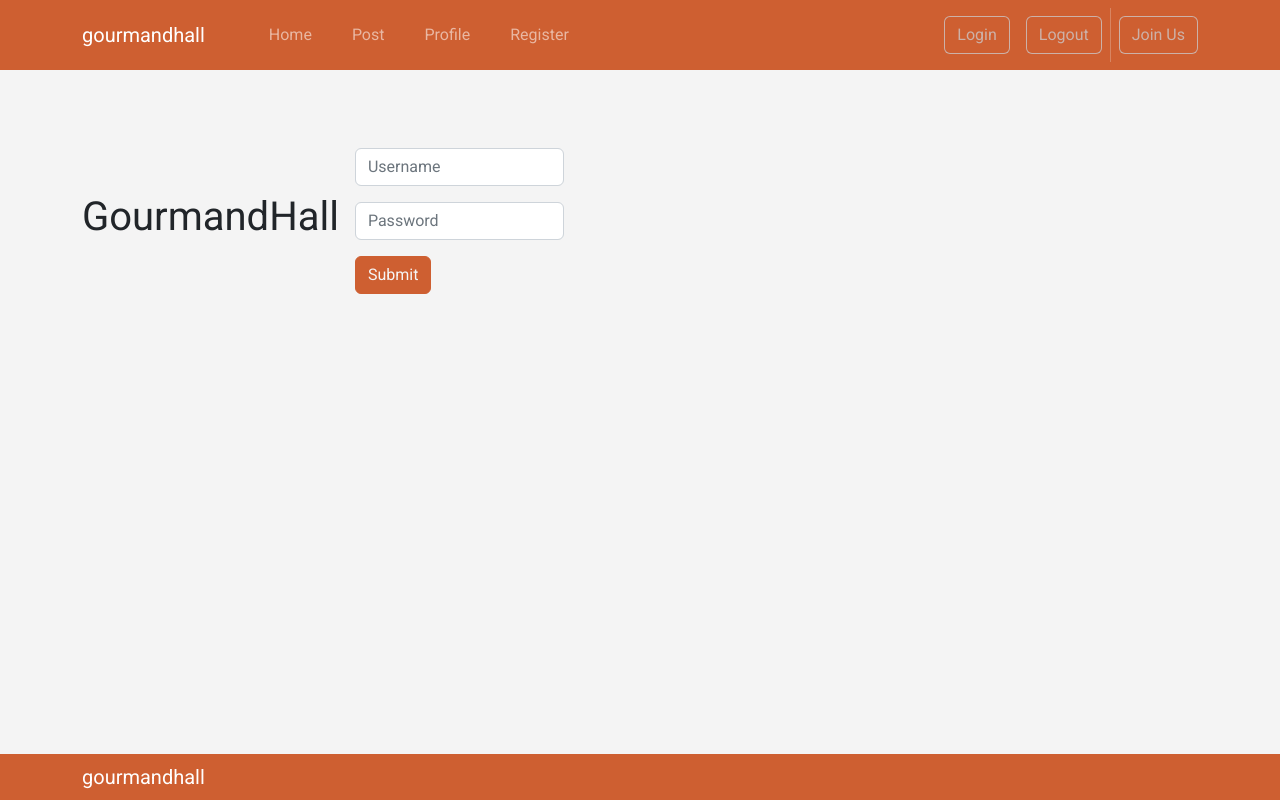
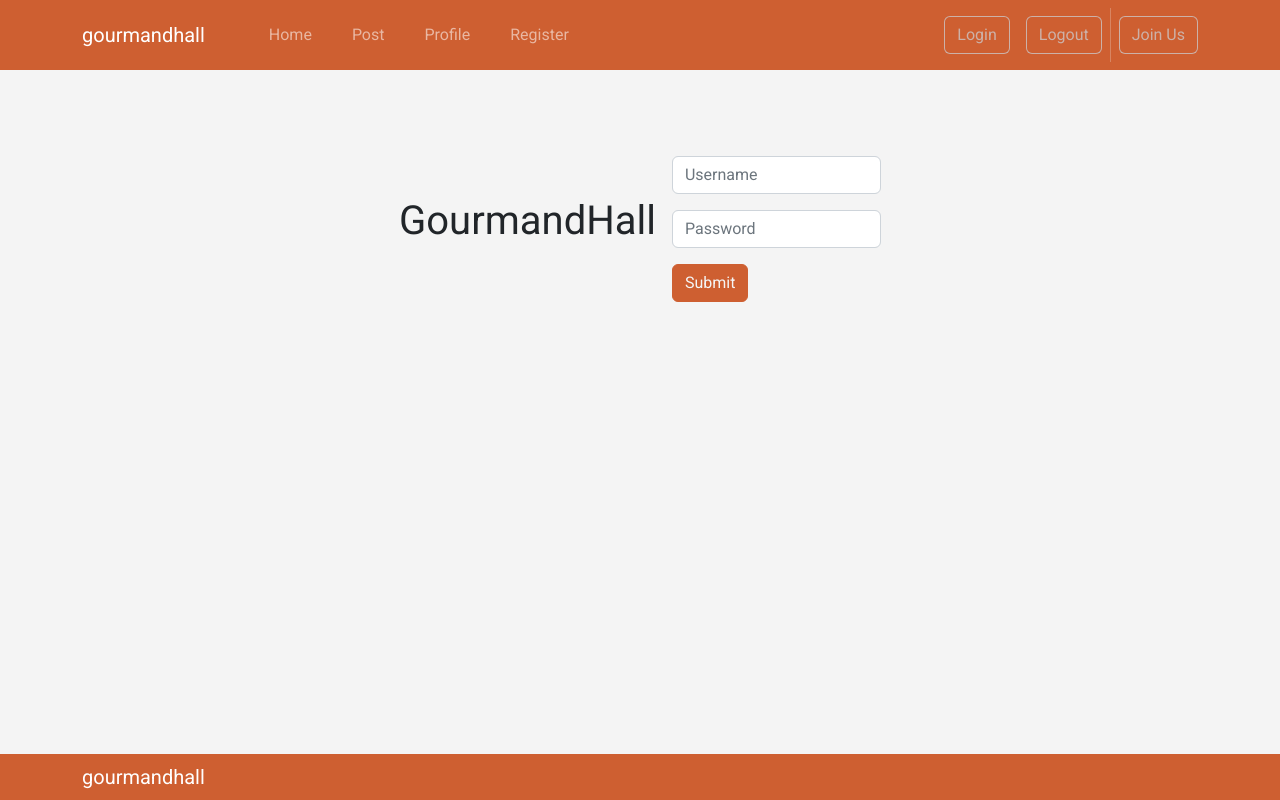
Before and after one commit to fabiojonathanarifin/gourmand-hall, a React (Create React App) app in the folder client/: page /login in a window 1280 px wide. Built offline with nearby package versions, Linux system fonts and the light colour scheme; no server answers.

Commit message:
added login error response

```diff
--- a/client/src/pages/LoginForm/LoginForm.jsx
+++ b/client/src/pages/LoginForm/LoginForm.jsx
@@ -42,13 +42,17 @@ function LoginForm() {
   }, []);
   // const notify = () => toast(notificationData);
   return (
-    <div className="centerItems mt-5">
+    <div className="center-items mt-5">
       <Stack direction="horizontal" gap={3}>
         <div>
           <h1>GourmandHall</h1>
         </div>
         <Form onSubmit={(e) => handleSubmit(e)}>
-          <text>{loginResponse ? "" : displayErrorMessage}</text>
+          <div className="mb-2">
+            <text className="display-error-message">
+              {loginResponse ? "" : displayErrorMessage}
+            </text>
+          </div>
           <Form.Group className="mb-3">
             <Form.Control
               onChange={(e) => handleChange(e)}
```
